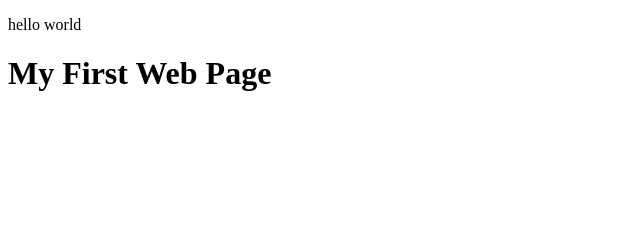
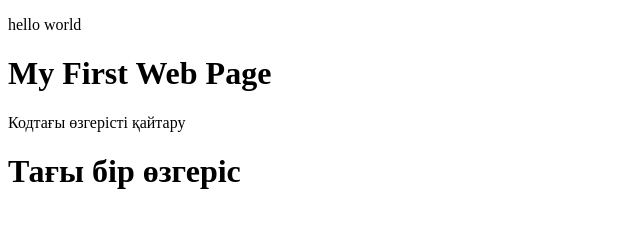
Before and after one commit to Kadirbek362/test, a plain HTML site: page index.html in a window 1280 px wide. Shown: the whole page, without its empty margins (0-640 px from the left). Drawn offline with Linux system fonts and the light colour scheme.

Commit message:
басқа өзгеріс

```diff
--- a/index.html
+++ b/index.html
@@ -8,7 +8,7 @@
 <body>
 <P>hello world</P>
 <h1>My First Web Page</h1>
-<h1>
-</h1>
+<p>Кодтағы өзгерісті қайтару</p>
+<h1>Тағы бір өзгеріс</h1>
 </body>
 </html>
```
